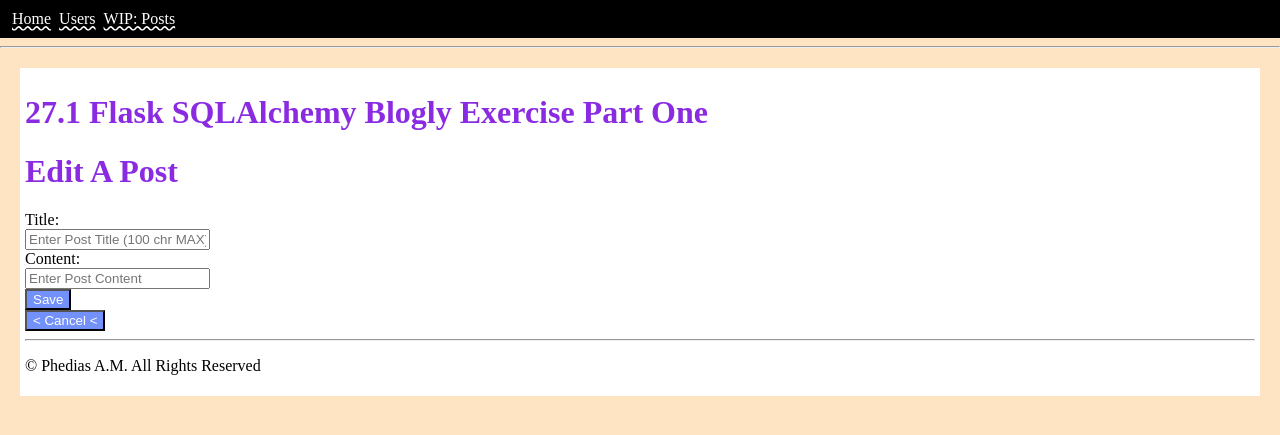
After one commit to papontem/27_2_Flask_SQLAlchemy_Blogly_Exercise_Part_Two, a Flask app: template templates/edit_post.html in a window 1280 px wide. The commit adds this page. Shown: the top 435 px of the page. Run offline with Flask 2, Linux system fonts and the light colour scheme; the template is opened without the code that fills it, so the values that code supplies are empty.

Commit message:
can now add and edit for a particular user as many times as you like

```diff
--- a/app.py
+++ b/app.py
@@ -80,17 +80,18 @@ def show_user_edit_page(user_id):
 def edit_the_user(user_id):
     """Process the edit form, returning the user to the /users page."""
 
+    user = User.query.get_or_404(user_id)
+
     edit_first_name = request.form["first_name"]
     edit_last_name = request.form["last_name"]
     edit_img_url = request.form["img_url"]
 
-    editing_user = User.query.get_or_404(user_id)
 
-    editing_user.first_name = edit_first_name
-    editing_user.last_name = edit_last_name
-    editing_user.img_url = edit_img_url
+    user.first_name = edit_first_name
+    user.last_name = edit_last_name
+    user.img_url = edit_img_url
 
-    db.session.add(editing_user)
+    db.session.add(user)
     db.session.commit()
 
     return redirect("/users")
@@ -103,7 +104,7 @@ def delete_the_user(user_id):
     return redirect("/users")
 
 
-# Add Post Routes
+# Add Post Routes as in user-posts. not post requests.
 # GET /users/<int:user_id>/posts/new
 @app.route('/users/<int:user_id>/posts/new')
 def new_post(user_id):
@@ -117,41 +118,56 @@ def new_post(user_id):
 @app.route('/users/<int:user_id>/posts/new',methods=["POST"])
 def new_post_form_submitted(user_id):
     """ Process the add post form; add post to posts table with user_id  and redirect to the user detail page. """
-    # GRAB THE USER
+
     user = User.query.get_or_404(user_id)
-    # GRAB FORM DATA
+
     title = request.form["title"]
     content = request.form["content"]
-    # CREATE POST
+
     new_post = Post.create_post(user, title, content)
     db.session.add(new_post)
     db.session.commit()
-    # print(new_post)
+
     return redirect(f'/users/{user.id}')
 
 
-# TODO:
-# # GET /posts/[post-id]
-# @app.route('/')
-# def func3():
-#     """
-#         Show a post.
-#         Show buttons to edit and delete the post.
-#     """
-#     return
+# # GET /posts/<int:post_id>
+@app.route('/posts/<int:post_id>')
+def details_post(post_id):
+    """
+        Show a post details page.
+        title, content, author, time of posting
+        Show buttons to edit and delete the post.
+    """
+    post = Post.query.get_or_404(post_id)
 
-# # GET /posts/[post-id]/edit
-# @app.route('/')
-# def func2():
-#     """ Show form to edit a post, and to cancel (back to user page). """
+    return render_template('details_post.html', post=post)
 
-#     return
+# # GET /posts/<int:post_id>/edit
+@app.route('/posts/<int:post_id>/edit')
+def func2(post_id):
+    """ Show form to edit a post, and to cancel (back to user page). """
+    post = Post.query.get_or_404(post_id)
+    return render_template('edit_post.html', post=post)
+
 # # POST /posts/[post-id]/edit
-# @app.route('/')
-# def func1():
-#     """ Handle editing of a post. Redirect back to the post view. """
+@app.route('/posts/<int:post_id>/edit', methods=["POST"])
+def func1(post_id):
+    """ Handle editing of a post. Redirect back to the post view. """
+    post = Post.query.get_or_404(post_id)
 
-#     return
+    editing_title = request.form["title"]
+    editing_content = request.form["content"]
+
+    post.title = editing_title
+    post.content = editing_content
+
+    db.session.add(post)
+    db.session.commit()
+
+    return redirect(f"/posts/{post.id}")
+
+# TODO: DELETE POST
 # # POST /posts/[post-id]/delete
 # @app.route('/')
 # def func0():
--- a/static/styles.css
+++ b/static/styles.css
@@ -82,7 +82,9 @@ form button{
 	color: white;
 	background-color: rgb(115, 145, 250);
 }
-
+form#cancel_button_form{
+	display: inline;
+}
 form#delete_button_form{
 	display: inline;
 }
--- a/templates/details_user.html
+++ b/templates/details_user.html
@@ -39,10 +39,10 @@
 			<ul>
 				<!-- ADD ROUTE TO POST DETAILS -->
 				{% if user.posts %} {% for post in user.posts %}
-				<li><a href="">{{ post.title }}</a></li>
+				<li><a href="/posts/{{ post.id }}">{{ post.title }}</a></li>
 				{% endfor %} {% endif %}
 			</ul>
-			<!-- ADD ROUTE TO CREATE A POST FORM  |      PAM: DOING.....-->
+
 			<form id="add_button_form" action="/users/{{user.id}}/posts/new">
 				<button>Add Post</button>
 			</form>
--- /dev/null
+++ b/templates/edit_post.html
@@ -0,0 +1,23 @@
+<!-- prettier-ignore -->
+{% extends 'base.html'%}
+{% block title%}Edit Post {{post.id}}{% endblock%}
+<!--  -->
+{% block content %}
+<!-- HTML BODY TAG CONTENT OF WEBPAGE -->
+
+<h1>Edit A Post</h1>
+<form action="/posts/{{post.id}}/edit" method="POST">
+    <label for="title">Title:</label>
+    <br>
+    <input type="text" name="title" id="title" maxlength="100" placeholder="Enter Post Title (100 chr MAX)" value="{{ post.title }}">
+    <br>
+    <label for="content">Content:</label>
+    <br>
+    <input type="text" name="content" id="content" placeholder="Enter Post Content" value="{{ post.content }}">
+    <br>
+    <button>Save</button>
+</form>
+<form id="cancel_button_form" action="/posts/{{post.id}}">
+    <button> &lt; Cancel &lt; </button>
+</form>
+{% endblock %}
--- a/templates/edit_user.html
+++ b/templates/edit_user.html
@@ -1,6 +1,6 @@
 <!-- prettier-ignore -->
 {% extends 'base.html'%}
-{% block title%}New User{% endblock%}
+{% block title%}Edit User {{user.id}} {% endblock%}
 <!--  -->
 {% block content %}
 <!-- HTML BODY TAG CONTENT OF WEBPAGE -->
@@ -21,7 +21,7 @@
     <br>
     <button>Save</button>
 </form>
-<form action="/users/{{user.id}}">
+<form id="cancel_button_form" action="/users/{{user.id}}">
     <button> &lt; Cancel &lt; </button>
 </form>
 {% endblock %}
--- a/templates/new_post_form.html
+++ b/templates/new_post_form.html
@@ -18,7 +18,7 @@
     <br>
     <button>add</button>
 </form>
-<form action="/users/{{ user.id }}">
+<form id="cancel_button_form" action="/users/{{ user.id }}">
     <button> &lt; Cancel &lt; </button>
 </form>
 {% endblock %}
--- a/templates/new_user_form.html
+++ b/templates/new_user_form.html
@@ -22,7 +22,7 @@
     <br>
     <button>add</button>
 </form>
-<form action="/users">
+<form id="cancel_button_form" action="/users">
     <button> &lt; Cancel &lt; </button>
 </form>
 
```
Also changed, not shown: seed.py (+7 -3 lines), templates/details_post.html (added, +26 -0 lines).
